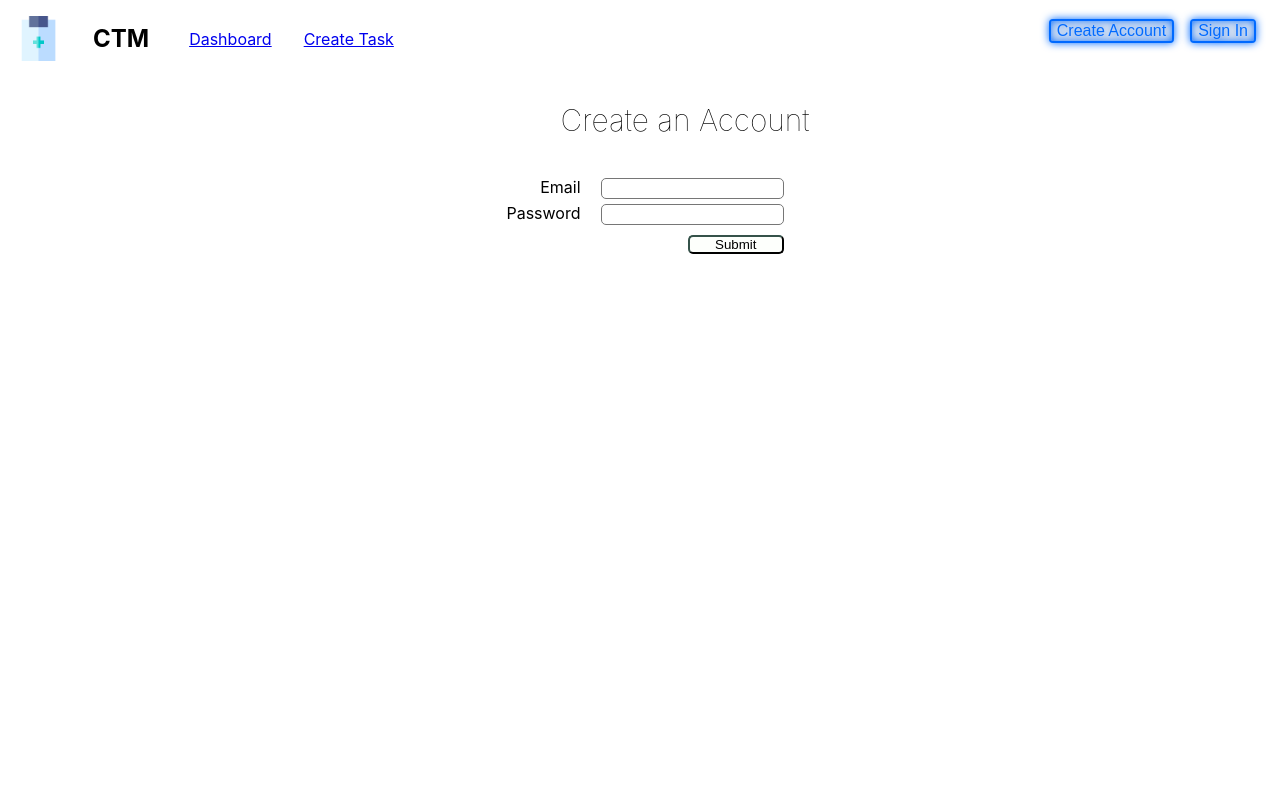
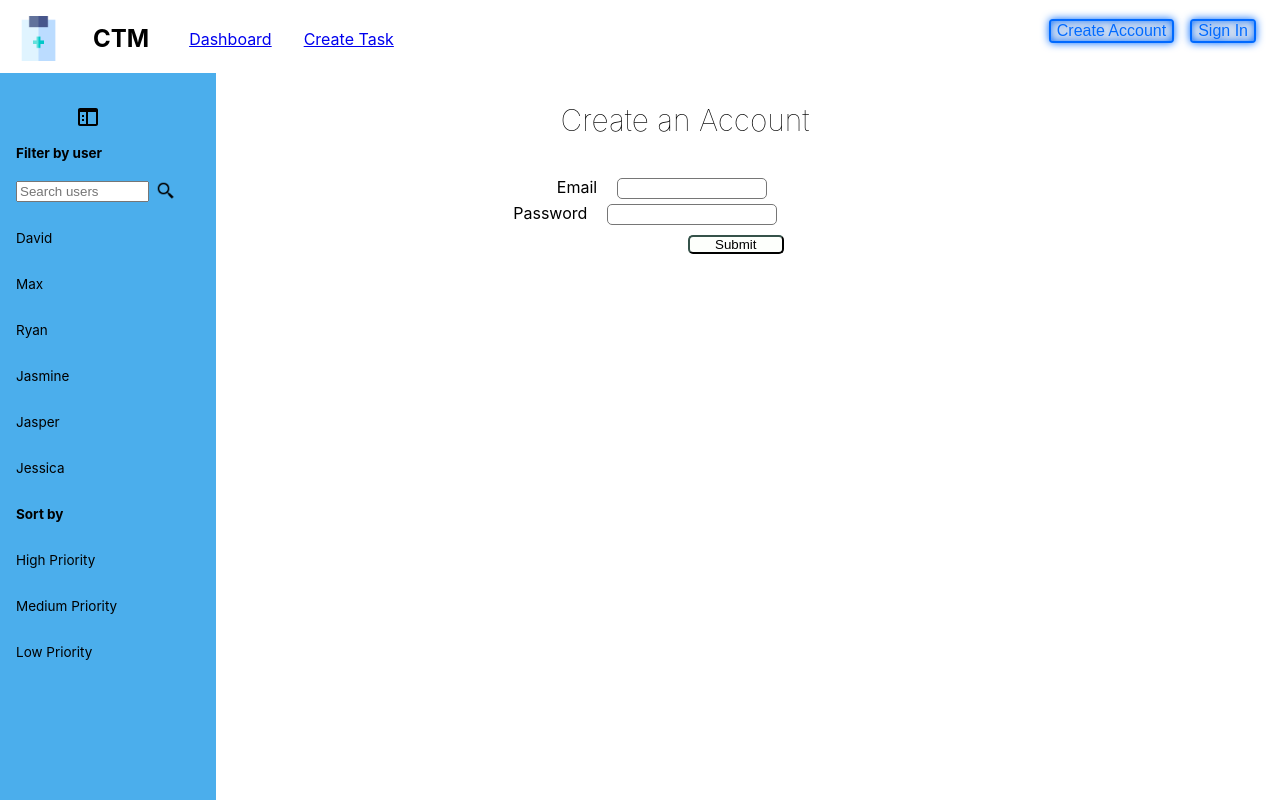
Before and after one commit to david-tech-ding/task-management-app, a React (Create React App) app: page /create-account in a window 1280 px wide. Built offline with nearby package versions, Linux system fonts and the light colour scheme.

Commit message:
Sidebar create and provisionally styled

```diff
--- a/src/components/App.js
+++ b/src/components/App.js
@@ -1,28 +1,41 @@
-import React from "react";
+import React, { useState } from "react";
 import "./CreateTask";
 import "../styles/app.css";
-import { BrowserRouter as Router, Route, Routes } from "react-router-dom";
+import { Route, Routes, useNavigate } from "react-router-dom";
+import { signOut } from "firebase/auth";
+import { auth } from "../config/firebase";
 import "../styles/app.css";
 import NavBar from "../components/NavBar";
 import Dashboard from "./Dashboard";
 import CreateTask from "./CreateTask";
 import CreateAccount from "./CreateAccount";
 import SignIn from "./SignIn";
+import SideBar from "./SideBar";
 
-function App() {
+const App = () => {
+  const [userId, setUserId] = useState("");
+  const navigate = useNavigate();
+  const handleLogout = () => {
+    signOut(auth)
+      .then(() => {
+        setUserId("");
+        navigate("/");
+      })
+      .catch((err) => console.log(err));
+  };
+
   return (
     <div className="App">
-      <Router>
-        <NavBar />
+      <NavBar onLogout={handleLogout} userId={userId} />
       <Routes>
         <Route path="dashboard" element={<Dashboard />}></Route>
         <Route path="create-task" element={<CreateTask />}></Route>
         <Route path="create-account" element={<CreateAccount />}></Route>
         <Route path="sign-in" element={<SignIn />}></Route>
       </Routes>
-      </Router>
+      <SideBar />
     </div>
   );
-}
+};
 
 export default App;
--- a/src/components/CreateTask.js
+++ b/src/components/CreateTask.js
@@ -1,4 +1,4 @@
-import React, { useState, useContext } from "react";
+import React, { useState } from "react";
 import axios from "axios";
 import DatePicker from "react-datepicker";
 import "react-datepicker/dist/react-datepicker.css";
--- a/src/components/NavBar.js
+++ b/src/components/NavBar.js
@@ -1,9 +1,11 @@
 import React from "react";
-import { Link } from "react-router-dom";
+import { Link, useNavigate } from "react-router-dom";
 import "../styles/navbar.css";
 import taskLogo from "../images/taskLogo.png";
 
 const NavBar = ({ userId, onLogout }) => {
+  const navigate = useNavigate();
+
   return (
     <>
       <div className="navbar">
@@ -11,8 +13,11 @@ const NavBar = ({ userId, onLogout }) => {
           src={taskLogo}
           alt="clinic-task-logo"
           className="navbar-logo"
+          onClick={() => navigate("/")}
         ></img>
-        <h2 className="navbar-title">CTM</h2>
+        <h2 className="navbar-title" onClick={() => navigate("/")}>
+          CTM
+        </h2>
         <ul className="navbar-links">
           <li className="navbar-links-item">
             <Link to="dashboard">Dashboard</Link>
--- /dev/null
+++ b/src/components/SideBar.js
@@ -0,0 +1,107 @@
+import React, { useState } from "react";
+import { Link, useLocation } from "react-router-dom";
+import qs from "qs";
+import "../styles/sidebar.css";
+import searchLogo from "../images/searchLogo.png";
+import sideBarLogo from "../images/sideBarLogo.png";
+
+const SideBar = () => {
+  const { search } = useLocation();
+  const [searchItem, setSearchItem] = useState("");
+  const [sidebarVisible, setSidebarVisible] = useState(true);
+  const [contentVisible, setContentVisible] = useState(true);
+
+  const buildQueryString = (operation, valueObj) => {
+    const currentQueryString = qs.parse(search, { ignoreQueryPrefix: true });
+    const newQueryString = {
+      ...currentQueryString,
+      [operation]: JSON.stringify(valueObj),
+    };
+    return qs.stringify(newQueryString, {
+      addQueryPrefix: true,
+      encode: false,
+    });
+  };
+
+  const handleSearch = (e) => {
+    setSearchItem(e.target.value);
+  };
+
+  const toggleSidebar = () => {
+    setSidebarVisible(!sidebarVisible);
+    setContentVisible(!contentVisible);
+  };
+
+  const filteredUsers = [
+    "David",
+    "Max",
+    "Ryan",
+    "Jasmine",
+    "Jasper",
+    "Jessica",
+  ].filter((user) => user.toLowerCase().includes(searchItem.toLowerCase()));
+
+  return (
+    <div className={`side-bar ${sidebarVisible ? "expanded" : "collapsed"}`}>
+      <div className="logo-container" onClick={toggleSidebar}>
+        <img src={sideBarLogo} alt="Sidebar Logo" className="sidebar-logo" />
+      </div>
+      {contentVisible && (
+        <div className="side-bar-content">
+          <div className="filter-user-container">
+            <b>Filter by user</b>
+            <div className="search-bar">
+              <input
+                type="text"
+                placeholder="Search users"
+                value={searchItem}
+                onChange={handleSearch}
+              />
+              <img src={searchLogo} alt="Search" className="search-logo" />
+            </div>
+            {filteredUsers.map((user) => (
+              <div className="user" key={user}>
+                <Link
+                  to={buildQueryString("query", { user })}
+                  className="user-link"
+                >
+                  {user}
+                </Link>
+              </div>
+            ))}
+
+            <div className="sort-container">
+              <b>Sort by</b>
+              <div className="priority">
+                <Link
+                  to={buildQueryString("query", { priority: "High" })}
+                  className="priority-link"
+                >
+                  High Priority
+                </Link>
+              </div>
+              <div className="priority">
+                <Link
+                  to={buildQueryString("query", { priority: "Medium" })}
+                  className="priority-link"
+                >
+                  Medium Priority
+                </Link>
+              </div>
+              <div className="priority">
+                <Link
+                  to={buildQueryString("query", { priority: "Low" })}
+                  className="priority-link"
+                >
+                  Low Priority
+                </Link>
+              </div>
+            </div>
+          </div>
+        </div>
+      )}
+    </div>
+  );
+};
+
+export default SideBar;
--- a/src/index.js
+++ b/src/index.js
@@ -1,13 +1,14 @@
 import React from "react";
 import ReactDOM from "react-dom/client";
+import { BrowserRouter } from "react-router-dom";
 import "./index.css";
 import App from "./components/App";
 
 const root = ReactDOM.createRoot(document.getElementById("root"));
 root.render(
-  <React.StrictMode>
+  <BrowserRouter>
     <App />
-  </React.StrictMode>
+  </BrowserRouter>
 );
 
 // If you want to start measuring performance in your app, pass a function
--- a/src/styles/navbar.css
+++ b/src/styles/navbar.css
@@ -8,6 +8,7 @@
     margin-right: 1em;
     padding: 1em;
     align-self: center;
+    cursor: pointer;
 }
 .navbar{
     display: flex;
@@ -16,6 +17,7 @@
 .navbar-title{
     margin-right: 1em;
     align-self: center;
+    cursor: pointer;
 }
 
 .navbar-links{
--- /dev/null
+++ b/src/styles/sidebar.css
@@ -0,0 +1,73 @@
+.side-bar{
+    font-size: 13.5px;
+    width: 130px;
+    max-width: 200px;
+    height: 100vh;
+    margin-top: 1rem;
+    position: fixed;
+    top: 57px;
+    left: 0;
+    right: 0;
+    padding-top: 2rem;
+    padding-left: 1rem;
+    background-color: white;
+    text-align: left;
+    transition: width 0.5s;
+}
+
+.logo-container {
+  cursor: pointer;
+}
+
+.sidebar-logo{
+    padding-right: 3.5rem;
+    margin-bottom: 1rem;
+}
+.collapsed {
+    width: 80px;
+  }
+
+.expanded{
+    width: 300px;
+    background-color: hsla(203, 81%, 61%, 1);
+}
+
+.logo-container {
+    display: flex;
+    justify-content: center;
+    align-items: center;
+    cursor: pointer;
+}
+
+  .side-bar.collapsed + .side-bar-content {
+    display: none;
+}
+
+.search-bar{
+    padding-top: 1em;
+    display: flex;
+    align-items: center;
+    margin-bottom: -8px;
+    width: max-content
+}
+
+.search-logo{
+    max-width: 20px;
+    padding: 0.5em 0 0.5em 0.5em;
+}
+
+input{
+    width: 59%;
+}
+.user-link, .priority-link{
+    text-decoration: none;
+    color: black
+}
+
+.user, .priority, .sort-container{
+    padding-top: 30px;
+}
+
+.user-link:hover, .priority-link:hover{
+    font-weight: 800;
+}
```
Also changed, not shown: src/images/searchLogo.png (added), src/images/sideBarLogo.png (added). Lines whose indentation alone changed are shown as unchanged.
